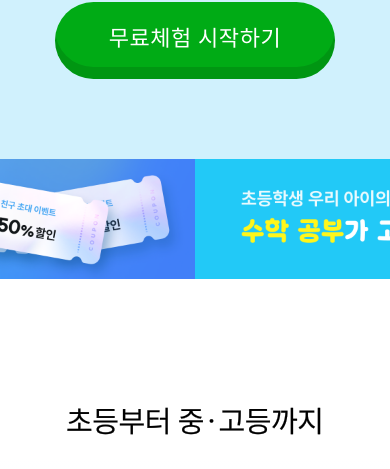
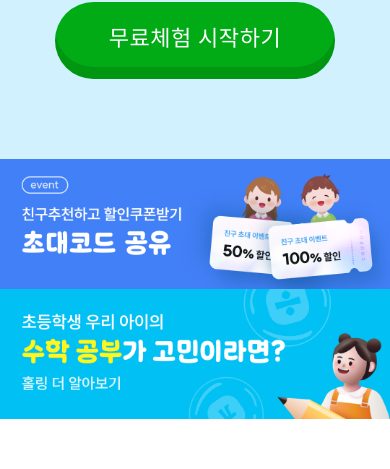
Before and after one commit to kimjihye058/holing, a React (Vite) app in the folder holingclone/: page / in a window 390 px wide. Shown: the part 825-1294 px from the top of the page. Built offline with nearby package versions, Linux system fonts and the light colour scheme; a web font is replaced by a local one.

Commit message:
#16 Banner1 반응형 적용

```diff
--- a/holingclone/src/components/Banner1.tsx
+++ b/holingclone/src/components/Banner1.tsx
@@ -4,10 +4,31 @@ function Banner1() {
   return (
     <Banner>
       <BannerImgBox>
-        <img src="/assets/images/banner/banner_invite.png" alt="" />
+        <picture>
+          <source
+            media="(max-width: 800px)"
+            srcSet="/assets/images/banner/banner_invite_mobile.png"
+          />
+          <img
+            src="/assets/images/banner/banner_invite.png"
+            alt="invite"
+            loading="lazy"
+          />
+        </picture>
       </BannerImgBox>
+
       <BannerImgBox>
-        <img src="/assets/images/banner/banner_brand.png" alt="" />
+        <picture>
+          <source
+            media="(max-width: 800px)"
+            srcSet="/assets/images/banner/banner_brand_mobile.png"
+          />
+          <img
+            src="/assets/images/banner/banner_brand.png"
+            alt="brand"
+            loading="lazy"
+          />
+        </picture>
       </BannerImgBox>
     </Banner>
   );
@@ -17,9 +38,7 @@ export default Banner1;
 export const Banner = styled.div`
   display: flex;
   flex-direction: row;
-  box-align: center;
   align-items: center;
-  box-pack: center;
   justify-content: center;
   width: 100%;
   background-image: linear-gradient(
@@ -27,6 +46,9 @@ export const Banner = styled.div`
     rgb(65, 129, 248) 50%,
     rgb(34, 201, 247) 50%
   );
+  @media (max-width: 800px) {
+    flex-direction: column;
+  }
 `;
 
 export const BannerImgBox = styled.div`
@@ -35,9 +57,13 @@ export const BannerImgBox = styled.div`
   height: 120px;
 
   img {
-    margin: 0 auto;
+    width: 100%;
+    height: 100%;
+    object-fit: cover;
     display: block;
-    height: 120px;
-    width: auto;
+  }
+
+  @media (max-width: 800px) {
+    height: auto;
   }
 `;
```
Also changed, not shown: holingclone/public/assets/images/banner/banner_brand_mobile.png (added), holingclone/public/assets/images/banner/banner_invite_mobile.png (added).
